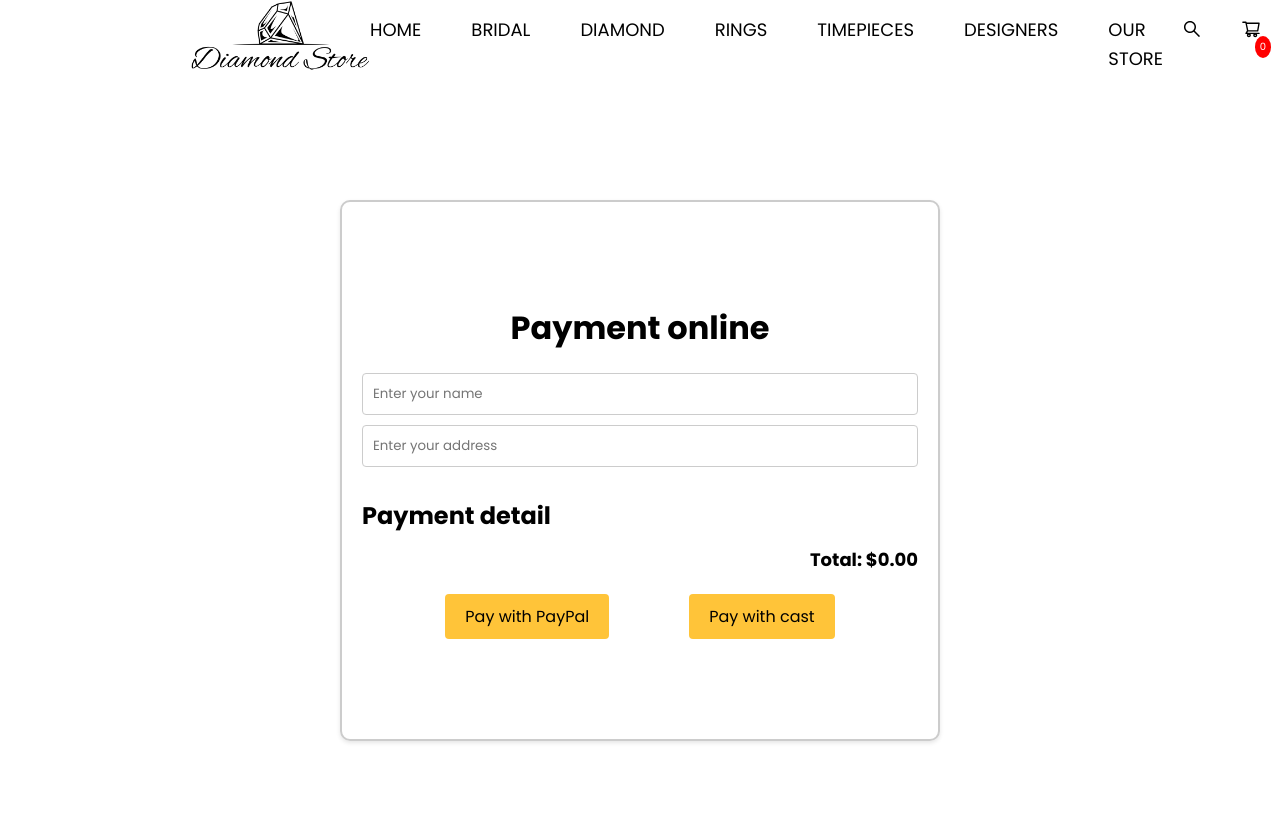
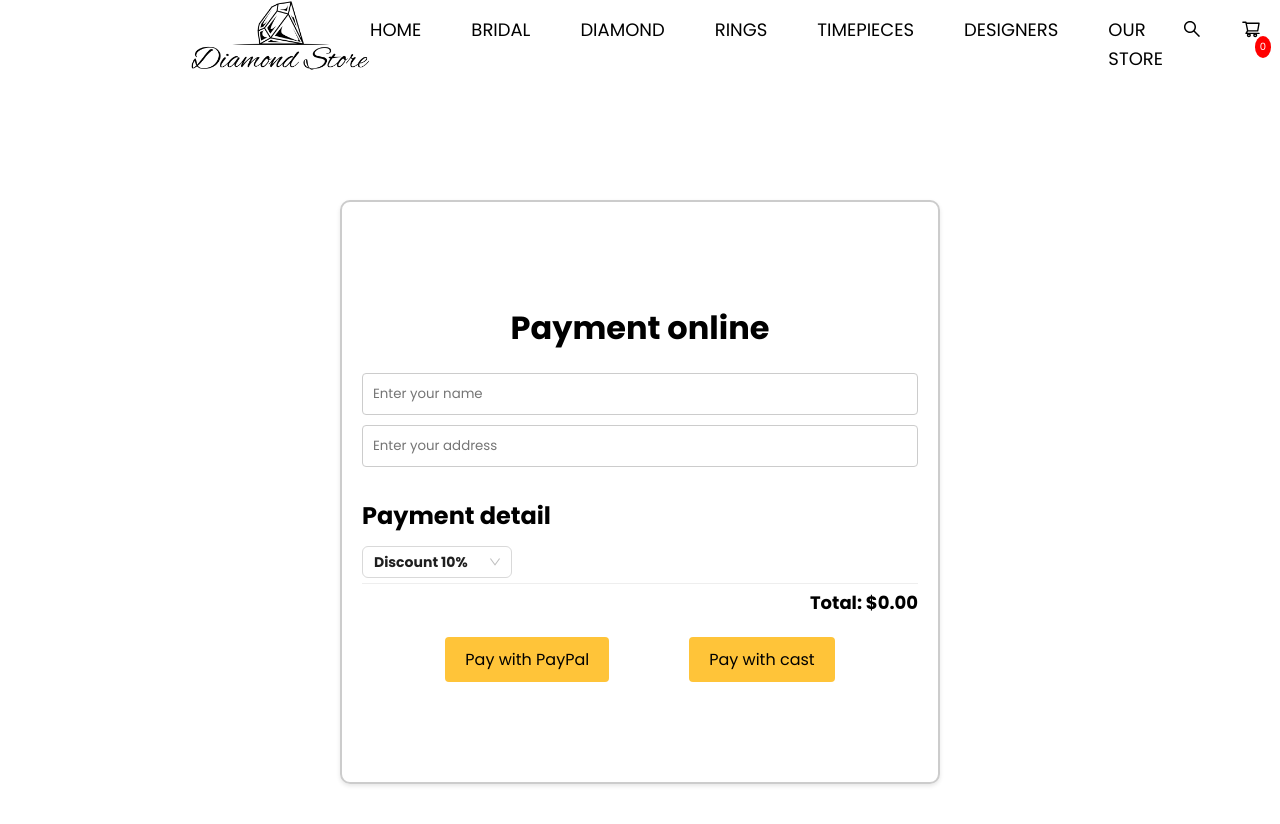
Before and after one commit to server-craftsman/TheDiamondShop_Frontend_NJS1805, a React (Vite) app: page /payment-page in a window 1280 px wide. Before the commit the page ends 800 px from the top, so only its background shows below. Built offline with nearby package versions, Linux system fonts and the light colour scheme.

Commit message:
add Select discount form

```diff
--- a/index.html
+++ b/index.html
@@ -11,10 +11,9 @@
     <p id="result-message"></p>
     <div id="root"></div>
     <script
-      src="https://www.paypal.com/sdk/js?client-id=test&buyer-
-      country=US&currency=USD&components=buttons&enable-funding=venmo"
-      data-sdk-integration-source="developer-studio"
-    ></script>
+    src="https://www.paypal.com/sdk/js?client-id=YOUR_ACTUAL_CLIENT_ID&buyer-country=US&currency=USD&components=buttons&enable-funding=venmo"
+    data-sdk-integration-source="developer-studio"
+  ></script>
     <script type="module" src="/src/main.jsx"></script>
   </body>
 </html>
--- a/src/pages/payment-page/index.jsx
+++ b/src/pages/payment-page/index.jsx
@@ -1,7 +1,7 @@
-// Payment.js
 import { useEffect, useState } from "react";
 import { useCart } from "../../CartContext";
 import "./index.scss";
+import { Select } from "antd";
 
 function Payment() {
   const { cartItems } = useCart();
@@ -11,6 +11,9 @@ function Payment() {
     address: "",
   });
 
+  const handleChange = (value) => {
+    console.log(`selected ${value}`);
+  };
   useEffect(() => {
     // Lấy selectedItems từ localStorage
     const savedSelectedItems = localStorage.getItem("selectedItems");
@@ -27,6 +30,55 @@ function Payment() {
     (total, item) => total + item.price * item.quantity,
     0
   );
+  // Hàm xử lý thanh toán PayPal
+  const handlePayPalPayment = async () => {
+    // Tạo order và lấy orderId từ server
+    try {
+      const orderResponse = await fetch(
+        `https://localhost:8090/orders/create-order`,
+        {
+          method: "POST",
+          headers: {
+            "Content-Type": "application/json",
+          },
+          body: JSON.stringify({ items: itemsToPay, customerDetails }),
+        }
+      );
+
+      const orderData = await orderResponse.json();
+      if (orderResponse.ok) {
+        const orderId = orderData.orderId; // Lấy orderId từ phản hồi
+        const paymentAmount = total; // Tổng số tiền từ giỏ hàng
+
+        // Thực hiện thanh toán qua PayPal
+        const paymentResponse = await fetch(
+          `https://localhost:8090/orders/paypal-payment/${orderId}`,
+          {
+            method: "POST",
+            headers: {
+              "Content-Type": "application/json",
+            },
+            body: JSON.stringify({ paymentAmount }),
+          }
+        );
+
+        const paymentData = await paymentResponse.json();
+        if (paymentResponse.ok) {
+          console.log("Payment processed successfully:", paymentData);
+          // Xử lý sau khi thanh toán thành công
+        } else {
+          console.error("Failed to process payment:", paymentData.error);
+          // Xử lý khi có lỗi xảy ra
+        }
+      } else {
+        console.error("Failed to create order:", orderData.error);
+        // Xử lý khi tạo order thất bại
+      }
+    } catch (error) {
+      console.error("Error processing PayPal payment:", error);
+      // Xử lý ngoại lệ
+    }
+  };
 
   return (
     <div className="payment">
@@ -60,13 +112,38 @@ function Payment() {
               <span>${(item.price * item.quantity).toFixed(2)}</span>
             </li>
           ))}
+          <li>
+            <Select
+              defaultValue="Voucher 01"
+              style={{
+                width: 150,
+              }}
+              onChange={handleChange}
+              options={[
+                {
+                  value: "Voucher 01",
+                  label: "Discount 10%",
+                },
+                {
+                  value: "Voucher 02",
+                  label: "Discount 20%",
+                },
+                {
+                  value: "Voucher 03",
+                  label: "Discount 30%",
+                },
+                {
+                  value: "Voucher 04",
+                  label: "Discount 35%",
+                },
+              ]}
+            />
+          </li>
         </ul>
         <p className="total">Total: ${total.toFixed(2)}</p>
       </div>
       <div className="payment-method">
-        <button onClick={() => console.log("Proceed to PayPal")}>
-          Pay with PayPal
-        </button>
+        <button onClick={handlePayPalPayment}>Pay with PayPal</button>
         <button>Pay with cast</button>
       </div>
     </div>
```
